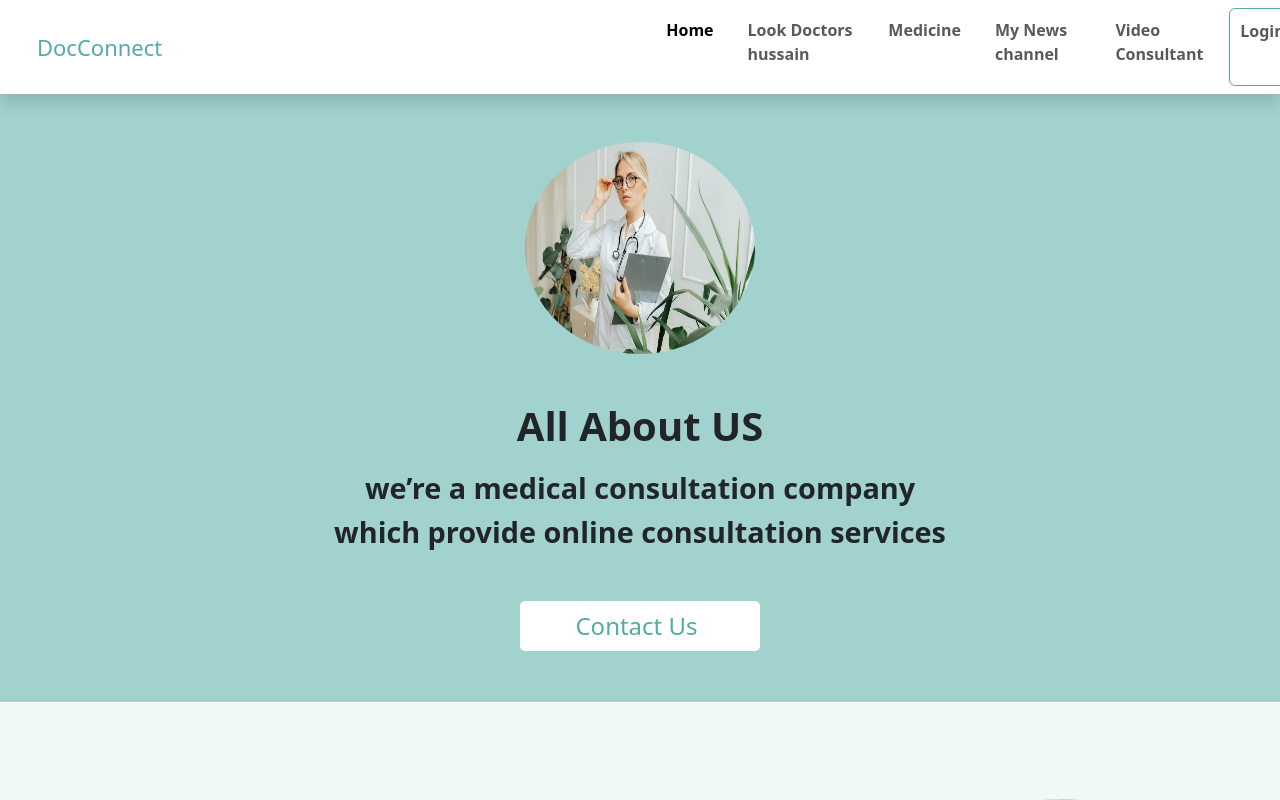
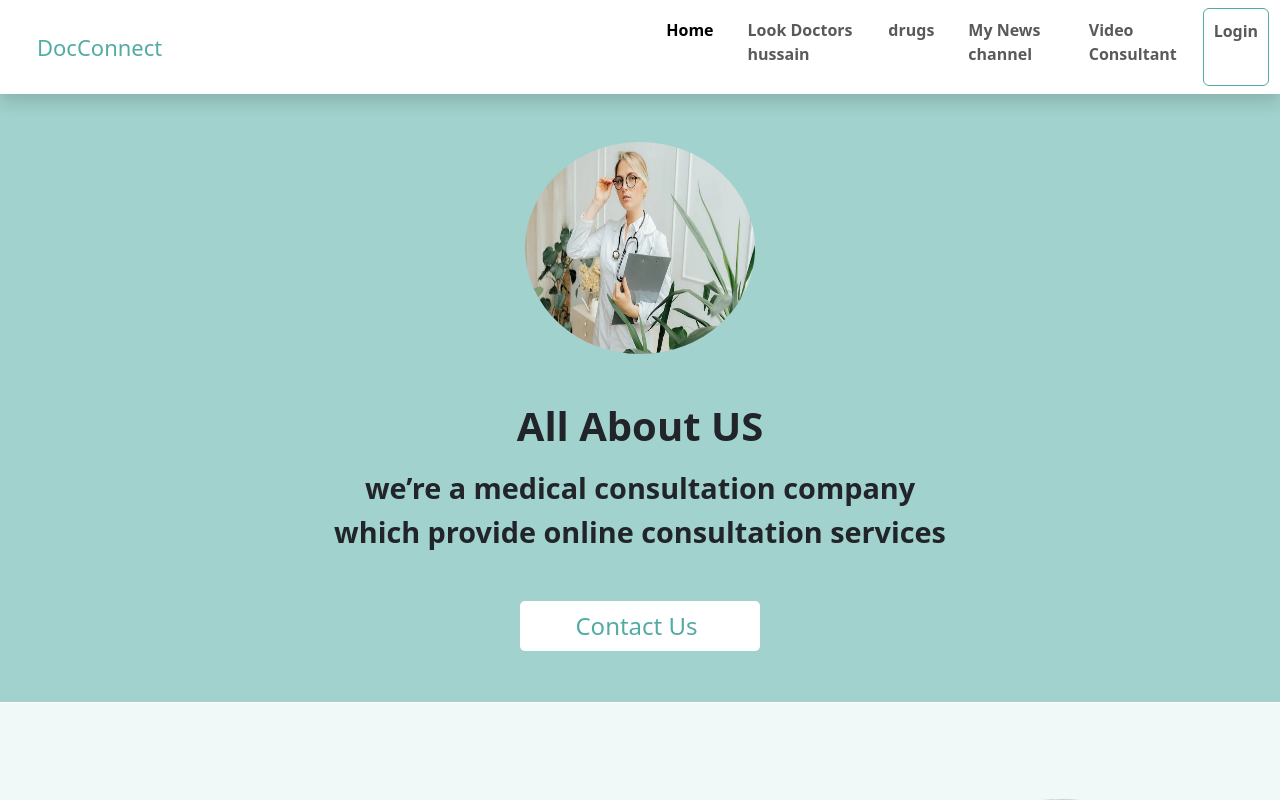
Before and after one commit to hussaiinn/project-medical-react, a React (Vite) app: page / in a window 1280 px wide. Shown: the top 800 px of the page. Built offline with nearby package versions, Linux system fonts and the light colour scheme.

Commit message:
changes name

```diff
--- a/src/nav.jsx
+++ b/src/nav.jsx
@@ -18,7 +18,7 @@ export default function Navbar() {
                                 <a className="nav-link nav-text-us" href="#">Look Doctors hussain</a>
                             </li>
                             <li className="nav-item nav-item-us">
-                                <a className="nav-link nav-text-us" href="#">Medicine</a>
+                                <a className="nav-link nav-text-us" href="#">drugs</a>
                             </li>
                             <li className="nav-item nav-item-us">
                                 <a className="nav-link nav-text-us" href="#">My News channel</a>
```
